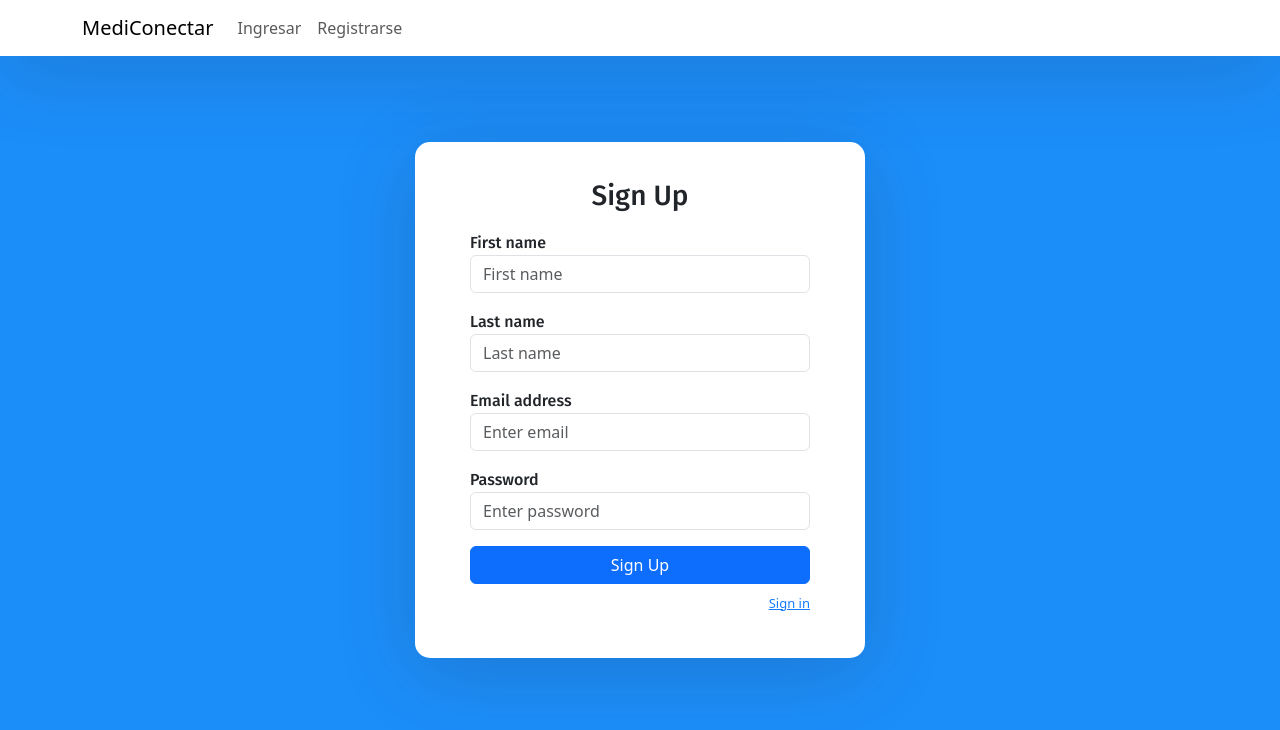
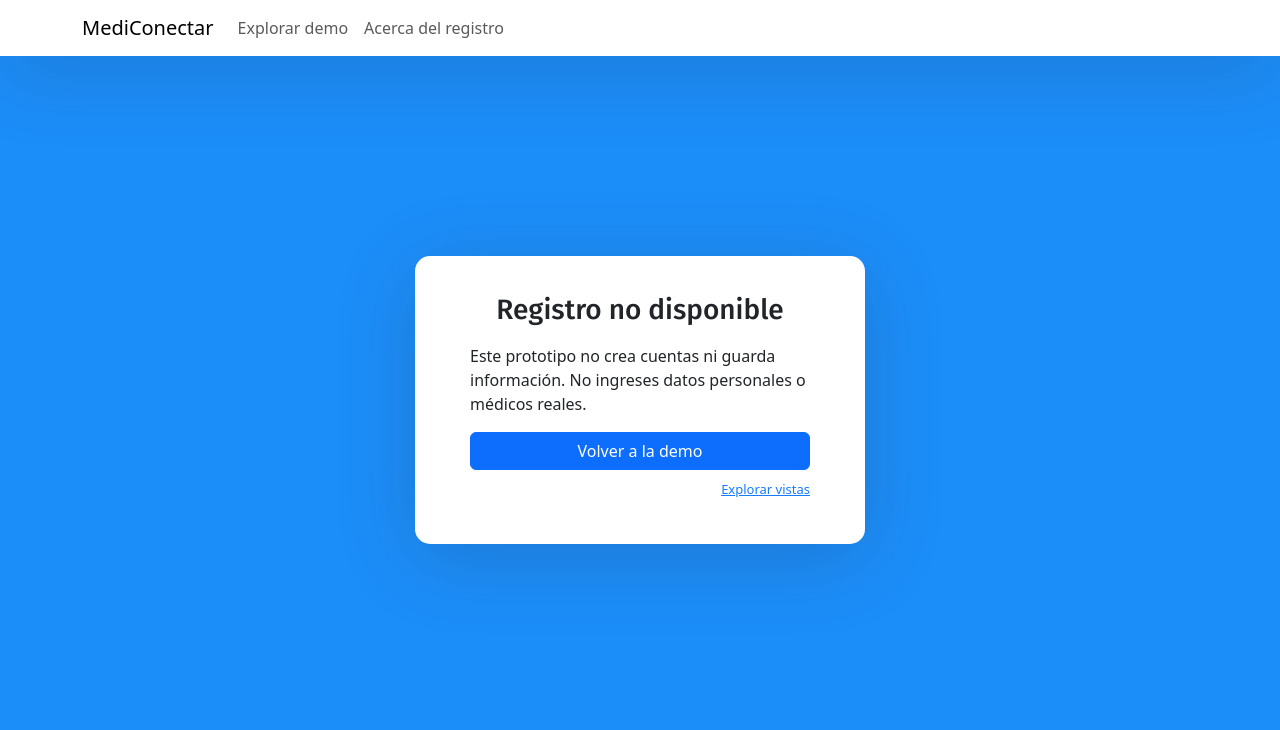
Before and after one commit to sebasmoreno7/mediConectar, a React (Create React App) app in the folder mediconectar/: page /sign-up in a window 1280 px wide. Shown: the top 730 px of the page. Built offline with nearby package versions, Linux system fonts and the light colour scheme.

Commit message:
Remove misleading credential forms from UI prototype (#2)

```diff
--- a/mediconectar/src/App.js
+++ b/mediconectar/src/App.js
@@ -30,12 +30,12 @@ function App() {
               <ul className="navbar-nav ml-auto">
                 <li className="nav-item">
                   <Link className="nav-link" to={'/sign-in'}>
-                    Ingresar
+                    Explorar demo
                   </Link>
                 </li>
                 <li className="nav-item">
                   <Link className="nav-link" to={'/sign-up'}>
-                    Registrarse
+                    Acerca del registro
                   </Link>
                 </li>
               </ul>
--- a/mediconectar/src/components/login.component.js
+++ b/mediconectar/src/components/login.component.js
@@ -2,8 +2,6 @@ import React, { useState } from 'react';
 import { useNavigate } from 'react-router-dom';
 
 export default function Login() {
-  const [email, setEmail] = useState('');
-  const [password, setPassword] = useState('');
   const [role, setRole] = useState('paciente');
   const navigate = useNavigate();
 
@@ -19,33 +17,13 @@ export default function Login() {
   return (
     <form onSubmit={handleSubmit}>
       <h1>Mediconectar</h1>
-      <h3>Sign In</h3>
+      <h3>Explorar prototipo</h3>
+      <p>Demo sin cuentas ni autenticación. No ingreses datos personales o médicos reales.</p>
 
       <div className="mb-3">
-        <label>Email address</label>
-        <input
-          type="email"
-          className="form-control"
-          placeholder="Enter email"
-          value={email}
-          onChange={(e) => setEmail(e.target.value)}
-        />
-      </div>
-
-      <div className="mb-3">
-        <label>Password</label>
-        <input
-          type="password"
-          className="form-control"
-          placeholder="Enter password"
-          value={password}
-          onChange={(e) => setPassword(e.target.value)}
-        />
-      </div>
-
-      <div className="mb-3">
-        <label>Rol</label>
+        <label htmlFor="demo-role">Vista de ejemplo</label>
         <select
+          id="demo-role"
           className="form-control"
           value={role}
           onChange={(e) => setRole(e.target.value)}
@@ -57,11 +35,11 @@ export default function Login() {
 
       <div className="d-grid">
         <button type="submit" className="btn btn-primary">
-          Ingresar
+          Ver vista
         </button>
       </div>
       <p className="forgot-password text-right">
-        <a href="/sign-up">Registrarse</a>
+        <a href="/sign-up">Acerca del registro</a>
       </p>
     </form>
   );
--- a/mediconectar/src/components/signup.component.js
+++ b/mediconectar/src/components/signup.component.js
@@ -1,11 +1,7 @@
-import React, { useState } from 'react';
+import React from 'react';
 import { useNavigate } from 'react-router-dom';
 
 export default function SignUp() {
-  const [firstName, setFirstName] = useState('');
-  const [lastName, setLastName] = useState('');
-  const [email, setEmail] = useState('');
-  const [password, setPassword] = useState('');
   const navigate = useNavigate();
 
   const handleSubmit = (e) => {
@@ -15,59 +11,16 @@ export default function SignUp() {
 
   return (
     <form onSubmit={handleSubmit}>
-      <h3>Sign Up</h3>
-
-      <div className="mb-3">
-        <label>First name</label>
-        <input
-          type="text"
-          className="form-control"
-          placeholder="First name"
-          value={firstName}
-          onChange={(e) => setFirstName(e.target.value)}
-        />
-      </div>
-
-      <div className="mb-3">
-        <label>Last name</label>
-        <input
-          type="text"
-          className="form-control"
-          placeholder="Last name"
-          value={lastName}
-          onChange={(e) => setLastName(e.target.value)}
-        />
-      </div>
-
-      <div className="mb-3">
-        <label>Email address</label>
-        <input
-          type="email"
-          className="form-control"
-          placeholder="Enter email"
-          value={email}
-          onChange={(e) => setEmail(e.target.value)}
-        />
-      </div>
-
-      <div className="mb-3">
-        <label>Password</label>
-        <input
-          type="password"
-          className="form-control"
-          placeholder="Enter password"
-          value={password}
-          onChange={(e) => setPassword(e.target.value)}
-        />
-      </div>
+      <h3>Registro no disponible</h3>
+      <p>Este prototipo no crea cuentas ni guarda información. No ingreses datos personales o médicos reales.</p>
 
       <div className="d-grid">
         <button type="submit" className="btn btn-primary">
-          Sign Up
+          Volver a la demo
         </button>
       </div>
       <p className="forgot-password text-right">
-        <a href="/sign-in">Sign in</a>
+        <a href="/sign-in">Explorar vistas</a>
       </p>
     </form>
   );
```
Also changed, not shown: 2 other files (tests, documents, lock files or other folders).
